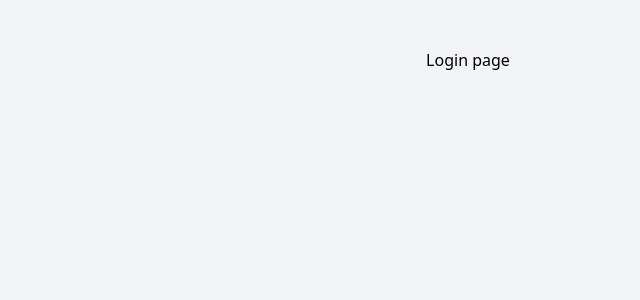
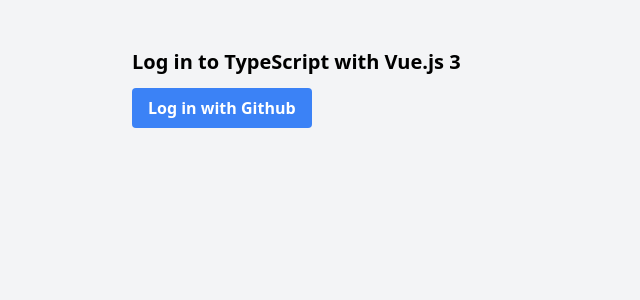
Before and after one commit to seriiserii825/nuxt-mastering, a Nuxt app: page /Login in a window 1280 px wide. Shown: the top 300 px of the page, without its empty margins (172-812 px from the left). Built offline with nearby package versions, Linux system fonts and the light colour scheme.

Commit message:
feat: login page

```diff
--- a/pages/Login.vue
+++ b/pages/Login.vue
@@ -1,7 +1,14 @@
-<script setup lang="ts"></script>
-
 <template>
-  <div class="login">
-    <h3>Login page</h3>
+  <div class="prose w-full max-w-2xl h-9">
+    <h1 class="mb-3 text-xl font-bold">Log in to {{ title }}</h1>
+    <button
+      class="bg-blue-500 text-white font-bold py-2 px-4 rounded"
+    >
+      Log in with Github
+    </button>
   </div>
 </template>
+
+<script setup lang="ts">
+const { title } = useCourse();
+</script>
```
